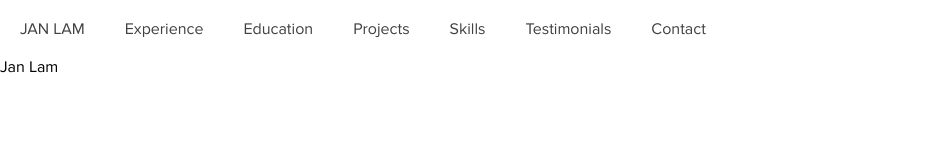
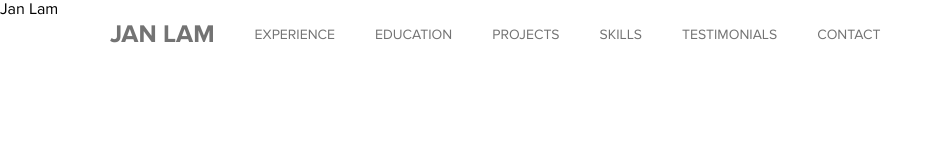
Before and after one commit to chrisgreeff/jan-lam, a website: page index.html in a window 1280 px wide. Shown: the whole page, without its empty margins (0-943 px from the left). Drawn offline with nearby package versions, Linux system fonts and the light colour scheme.

Commit message:
Touching up header layout

```diff
--- /dev/null
+++ b/assets/scss/_content.scss
@@ -0,0 +1,4 @@
+.jl-content {
+  max-width: 1100px;
+  margin: 0 auto;
+}
--- a/assets/scss/_header.scss
+++ b/assets/scss/_header.scss
@@ -1,11 +1,35 @@
-header {
+.jl-header-container {
+  height: 70px;
+  position: fixed;
+  top: 0;
+  left: 0;
+  right: 0;
+}
+
+.jl-header {
   display: flex;
+  height: 70px;
   flex: 1;
+  align-items: center;
 
   .jl-header-link {
-    display: inline-block;
+    display: flex;
+    align-items: center;
+    height: 70px;
     padding: 20px;
     text-decoration: none;
-    color: #414141;
+    text-transform: uppercase;
+    color: #737373;
+    font-size: 14px;
+    transition: all 0.4s ease-in-out;
+
+    &:hover {
+      color: #414141;
+    }
+
+    &.jl-header-link--main {
+      font-size: 25px;
+      font-family: 'proxima_nova_bold';
+    }
   }
 }
--- a/assets/scss/main.scss
+++ b/assets/scss/main.scss
@@ -1,7 +1,12 @@
 @import "fonts";
+@import "content";
 @import "header";
 @import "section";
 
 body {
   font-family: 'proxima_nova_regular';
 }
+
+* {
+  box-sizing: border-box;
+}
--- a/gulpfile.babel.js
+++ b/gulpfile.babel.js
@@ -1,9 +1,11 @@
 import gulp from 'gulp'
 import sass from 'gulp-sass'
+import autoprefixer from 'gulp-autoprefixer'
 
 gulp.task('sass', () => {
   gulp.src('assets/scss/**/*.scss')
     .pipe(sass())
+    .pipe(autoprefixer())
     .pipe(gulp.dest('web/css'))
 })
 
--- a/index.html
+++ b/index.html
@@ -9,8 +9,10 @@
 </head>
 
 <body>
-  <header>
-    <a class="jl-header-link" href="#">
+  <div class="jl-header-container">
+    <div class="jl-content">
+      <div class="jl-header">
+        <a class="jl-header-link jl-header-link--main" href="#">
           JAN LAM
         </a>
         <a class="jl-header-link" href="#">
@@ -31,7 +33,9 @@
         <a class="jl-header-link" href="#">
           Contact
         </a>
-  </header>
+      </div>
+    </div>
+  </div>
   <section>
     Jan Lam
   </section>
--- a/package.json
+++ b/package.json
@@ -19,6 +19,7 @@
   "dependencies": {
     "babel-core": "^5.7.4",
     "gulp": "^3.9.0",
+    "gulp-autoprefixer": "^2.3.1",
     "gulp-sass": "^2.0.4"
   }
 }
```
Also changed, not shown: web/css/main.css. Lines whose indentation alone changed are shown as unchanged.
